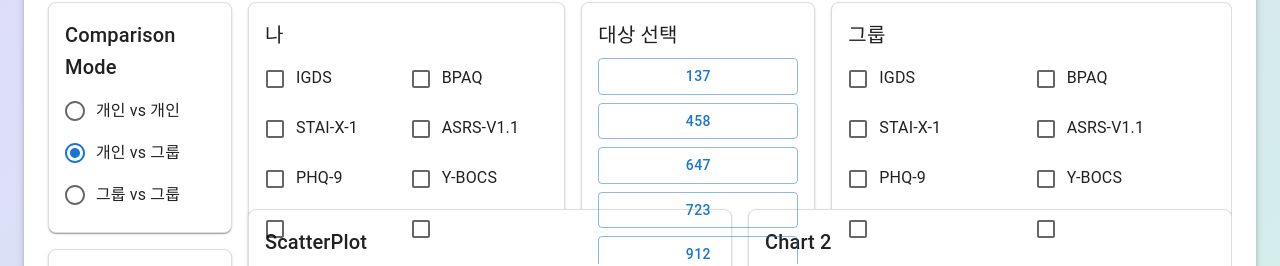
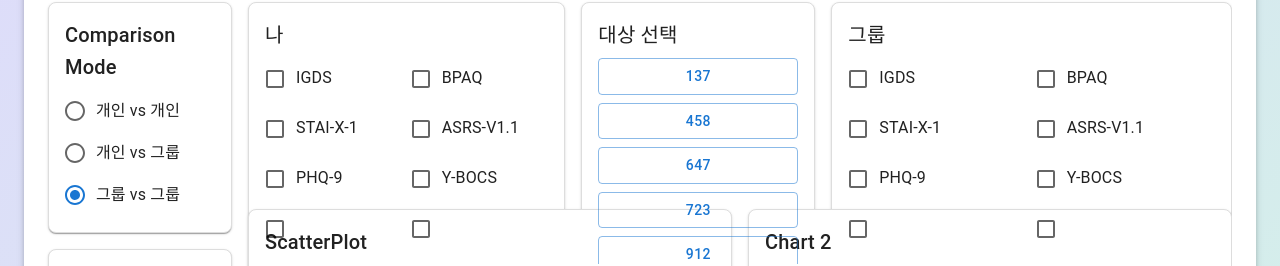
Before and after one commit to THLcode/VISFinalProject, a React (Create React App) app: page /dashboard in a window 1280 px wide. Shown: the part 102-368 px from the top of the page. Built offline with nearby package versions, Linux system fonts and the light colour scheme.

Commit message:
name consistency

```diff
--- a/src/components/Dashboard.js
+++ b/src/components/Dashboard.js
@@ -156,7 +156,7 @@ const MentalHealthSection = ({ title, conditions, onChange, values }) => (
 );
 
 const Dashboard = () => {
-  const [comparisonMode, setComparisonMode] = useState("개인vsGroup");
+  const [comparisonMode, setComparisonMode] = useState("GroupvsGroup");
   const [selectedId, setSelectedId] = useState(null);
   const [selectedFeatures, setSelectedFeatures] = useState([]);
   const [mentalHealth, setMentalHealth] = useState({});
@@ -278,17 +278,17 @@ const Dashboard = () => {
                         onChange={handleModeChange}
                       >
                         <FormControlLabel
-                          value="개인vs개인"
+                          value="OnevsOne"
                           control={<Radio />}
                           label="개인 vs 개인"
                         />
                         <FormControlLabel
-                          value="개인vsGroup"
+                          value="OnevsGroup"
                           control={<Radio />}
                           label="개인 vs 그룹"
                         />
                         <FormControlLabel
-                          value="그룹vs그룹"
+                          value="GroupvsGroup"
                           control={<Radio />}
                           label="그룹 vs 그룹"
                         />
```
